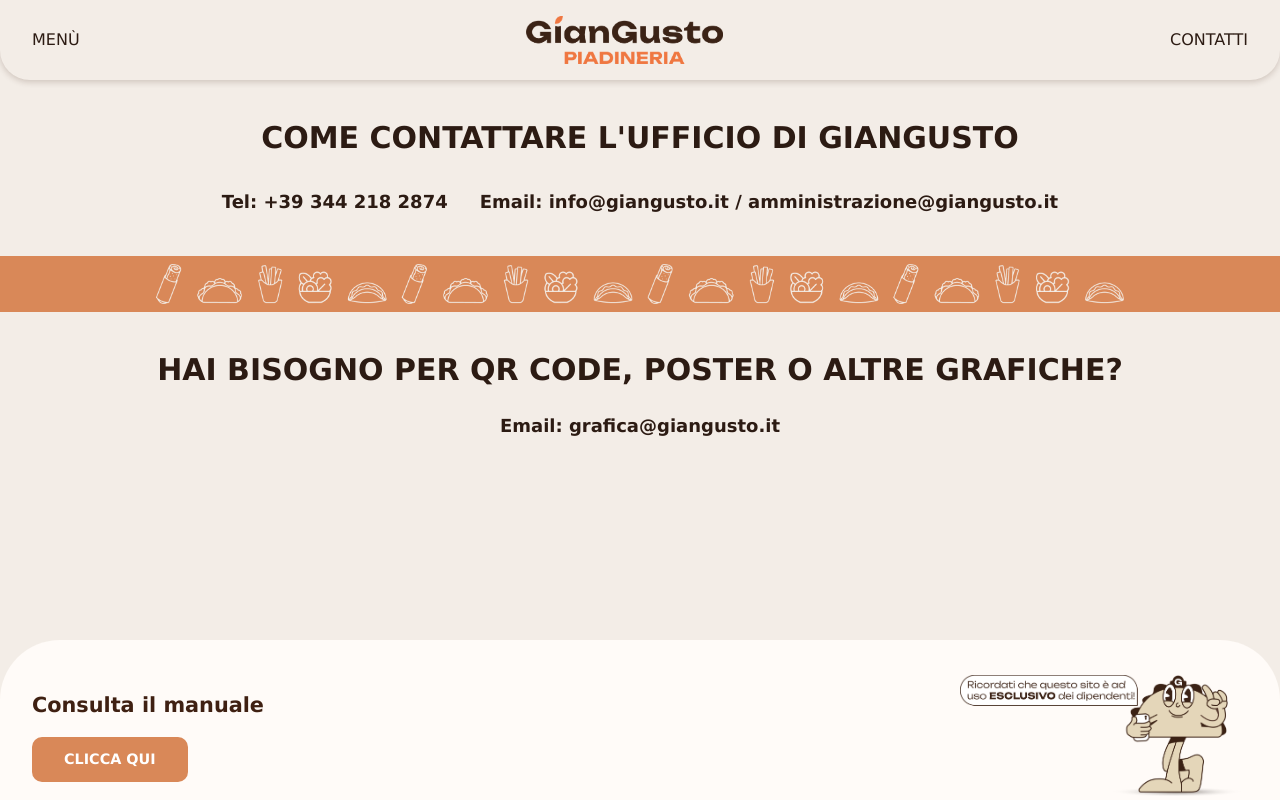
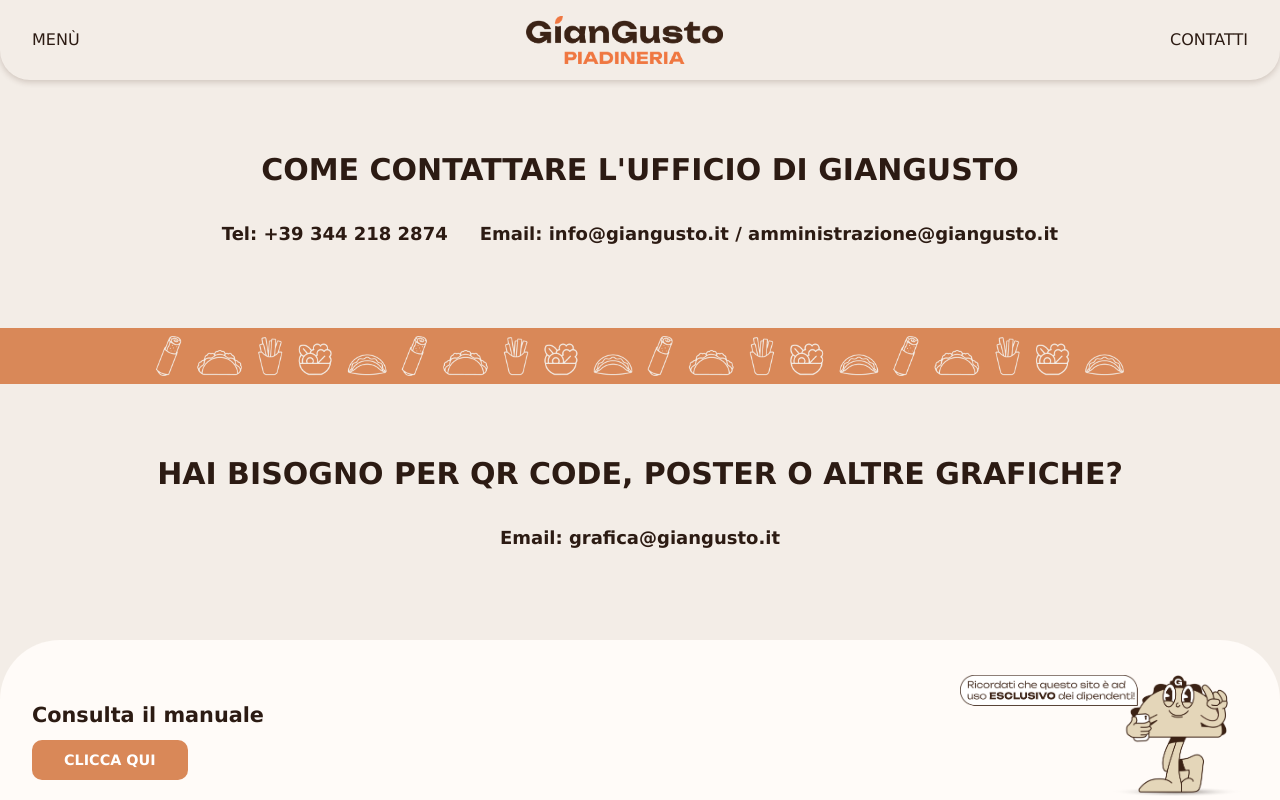
Before and after one commit to micolbenatti/giangusto, a Vue app: page /contatti in a window 1280 px wide. Built offline with nearby package versions, Linux system fonts and the light colour scheme.

Commit message:
aggiunta manuale

```diff
--- a/src/App.vue
+++ b/src/App.vue
@@ -17,10 +17,10 @@
     <footer class="footer">
         <div class="footer-left">
           <h3>Consulta il manuale</h3>
-          <button class="manuale-btn">CLICCA QUI</button>
+          <a class="manuale-btn" href="../public/manuale.pdf">CLICCA QUI</a>
         </div>
 
-        <img src="./assets/gian.png" alt="Mascotte GianGusto" class="footer-img" />
+        <img src="./assets/gian.png" alt="Mascotte GianGusto" class="footer-img"/>
     </footer>
 
   </div>
@@ -50,16 +50,6 @@
   z-index: 50;
   border-bottom-left-radius: 30px;
   border-bottom-right-radius: 30px;
-}
-
-.link {
-  text-decoration: none;
-  color: var(--primary);
-  transition: color 0.2s ease;
-}
-
-.link:hover {
-  color: var(--secondary);
 }
 
 .logo {
@@ -101,7 +91,6 @@
   border-radius: 10px;
   padding: 0.75rem 2rem;
   font-size: 0.9rem;
-  cursor: pointer;
   transition: background-color 0.2s ease;
   text-transform: uppercase;
 }
--- a/src/components/chat.vue
+++ b/src/components/chat.vue
@@ -128,7 +128,6 @@
     font-size: 0.85rem;
     border-radius: 9999px;
     border: none;
-    cursor: pointer;
     transition: background-color 0.2s ease;
   }
 
--- a/src/style.css
+++ b/src/style.css
@@ -14,8 +14,8 @@
 }
 
 body {
-  background-color: #F3EDE7;
-  color: #3F2012;
+  background-color: var(--background);
+  color: var(--primary);
   margin: 0;
   font-family: Verdana, Geneva, Tahoma, sans-serif;
   font-weight: 400;
@@ -24,21 +24,19 @@
 }
 
 a {
-  color: #3F2012;
   font-weight: 500;
-  text-decoration: underline;
+  text-decoration: none;
   transition: color 0.2s ease;
 }
 
 a:hover {
-  color: #442f23;
+  color: var(--secondary);
 }
 
 button {
   font-family: inherit;
   font-weight: 600;
   cursor: pointer;
-  transition: background-color 0.2s ease;
 }
 
 img {
--- a/src/views/Contatti.vue
+++ b/src/views/Contatti.vue
@@ -1,11 +1,11 @@
 <template>
   <div class="min-h-[calc(100vh-15rem)] flex flex-col items-center py-10 text-center">
 
-    <h1 class="text-2xl md:text-3xl font-bold uppercase text-[#2c1b13] mb-8 leading-tight">
+    <h1 class="text-2xl md:text-3xl font-bold uppercase leading-tight p-8">
       Come contattare l'ufficio di Giangusto
     </h1>
 
-    <div class="flex flex-col md:flex-row justify-center items-center gap-8 text-lg font-semibold text-[#2c1b13] mb-10">
+    <div class="flex flex-col md:flex-row justify-center items-center gap-8 text-lg font-semibold mb-20 px-8">
       <div>
         <span class="font-bold">Tel:</span> +39 344 218 2874
       </div>
@@ -21,11 +21,11 @@
 
 
     <div class="mt-10">
-      <h2 class="text-2xl md:text-3xl font-bold uppercase text-[#2c1b13] mb-6 leading-tight">
+      <h2 class="text-2xl md:text-3xl font-bold uppercase text-[#2c1b13] p-8 leading-tight">
         Hai bisogno per QR code, poster o altre grafiche?
       </h2>
 
-      <div class="text-lg font-semibold text-[#2c1b13]">
+      <div class="text-lg font-semibold text-[#2c1b13] px-8">
         <span class="font-bold">Email:</span> grafica@giangusto.it
       </div>
     </div>
```
Also changed, not shown: 2 other files (tests, documents, lock files or other folders).
